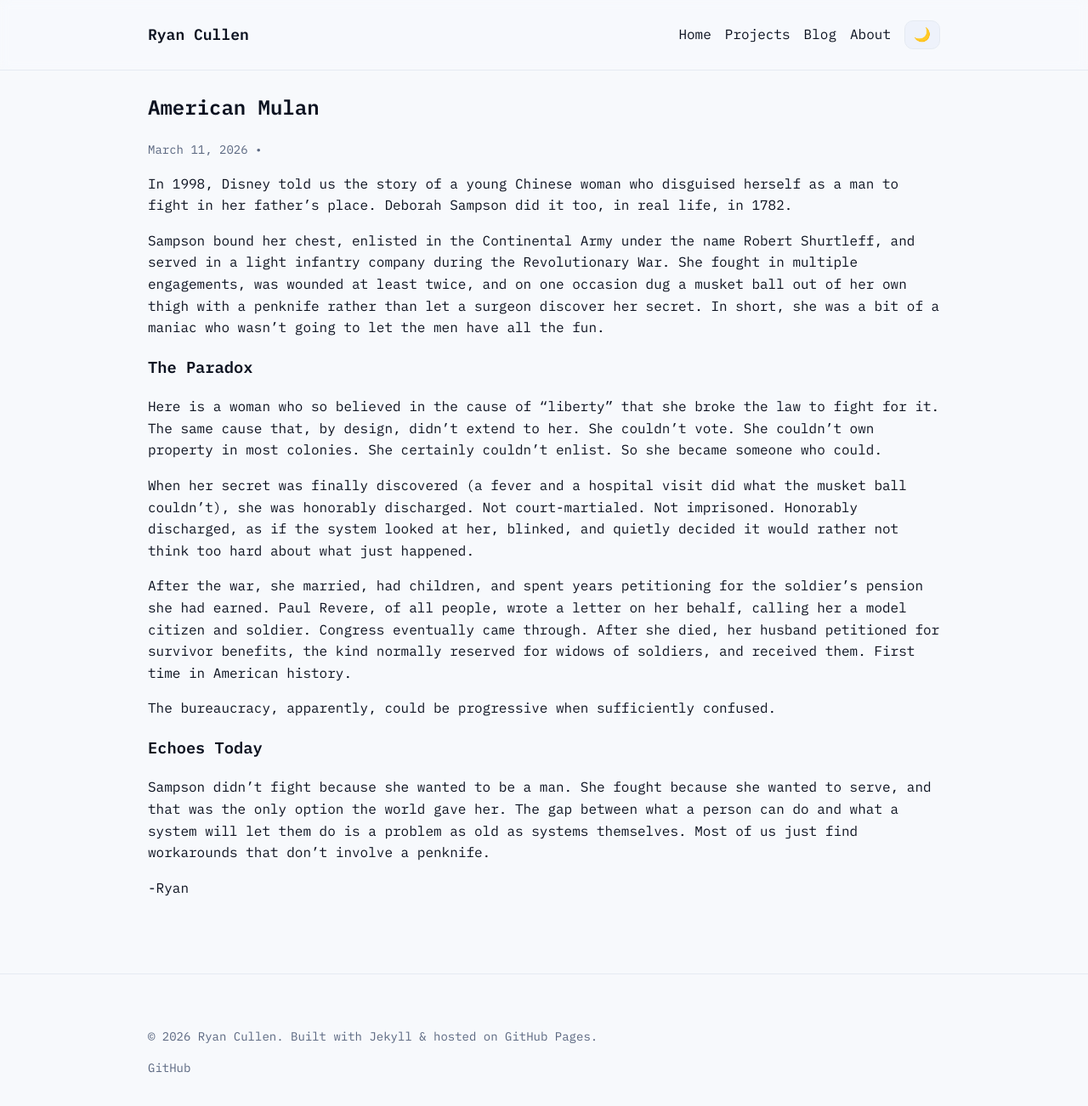
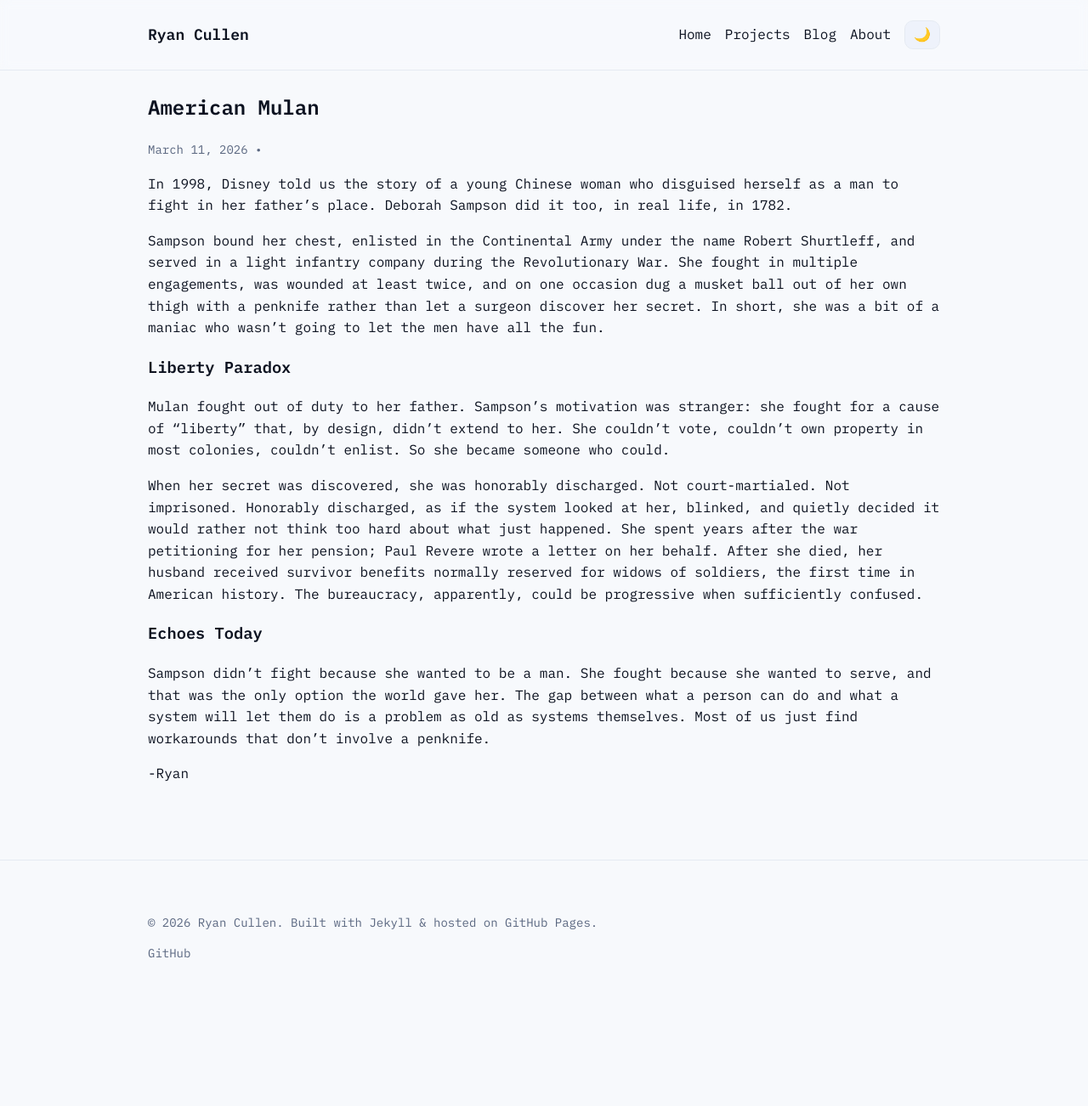
Before and after one commit to ryantcullen/ryantcullen.github.io, a Jekyll site: the page built from _posts/2026-03-11-american-mulan.md, in a window 1280 px wide and 1330 px high. Shown: the top 1302 px of the window at 85% size. Built offline with Jekyll 4.4.1, drawn with Linux system fonts in a browser that asks for light colours.

Commit message:
Tighten Liberty Paradox section; add Mulan juxtaposition
Co-Authored-By: Claude Sonnet 4.6 <noreply@anthropic.com>

```diff
--- a/_posts/2026-03-11-american-mulan.md
+++ b/_posts/2026-03-11-american-mulan.md
@@ -6,15 +6,11 @@ In 1998, Disney told us the story of a young Chinese woman who disguised herself
 
 Sampson bound her chest, enlisted in the Continental Army under the name Robert Shurtleff, and served in a light infantry company during the Revolutionary War. She fought in multiple engagements, was wounded at least twice, and on one occasion dug a musket ball out of her own thigh with a penknife rather than let a surgeon discover her secret. In short, she was a bit of a maniac who wasn't going to let the men have all the fun.
 
-### The Paradox
+### Liberty Paradox
 
-Here is a woman who so believed in the cause of "liberty" that she broke the law to fight for it. The same cause that, by design, didn't extend to her. She couldn't vote. She couldn't own property in most colonies. She certainly couldn't enlist. So she became someone who could.
+Mulan fought out of duty to her father. Sampson's motivation was stranger: she fought for a cause of "liberty" that, by design, didn't extend to her. She couldn't vote, couldn't own property in most colonies, couldn't enlist. So she became someone who could.
 
-When her secret was finally discovered (a fever and a hospital visit did what the musket ball couldn't), she was honorably discharged. Not court-martialed. Not imprisoned. Honorably discharged, as if the system looked at her, blinked, and quietly decided it would rather not think too hard about what just happened.
-
-After the war, she married, had children, and spent years petitioning for the soldier's pension she had earned. Paul Revere, of all people, wrote a letter on her behalf, calling her a model citizen and soldier. Congress eventually came through. After she died, her husband petitioned for survivor benefits, the kind normally reserved for widows of soldiers, and received them. First time in American history.
-
-The bureaucracy, apparently, could be progressive when sufficiently confused.
+When her secret was discovered, she was honorably discharged. Not court-martialed. Not imprisoned. Honorably discharged, as if the system looked at her, blinked, and quietly decided it would rather not think too hard about what just happened. She spent years after the war petitioning for her pension; Paul Revere wrote a letter on her behalf. After she died, her husband received survivor benefits normally reserved for widows of soldiers, the first time in American history. The bureaucracy, apparently, could be progressive when sufficiently confused.
 
 ### Echoes Today
 
```
